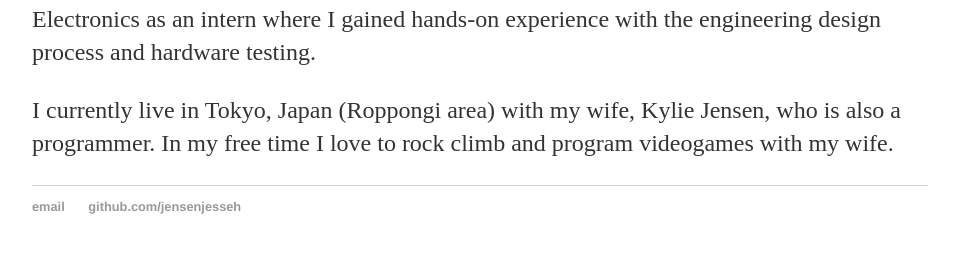
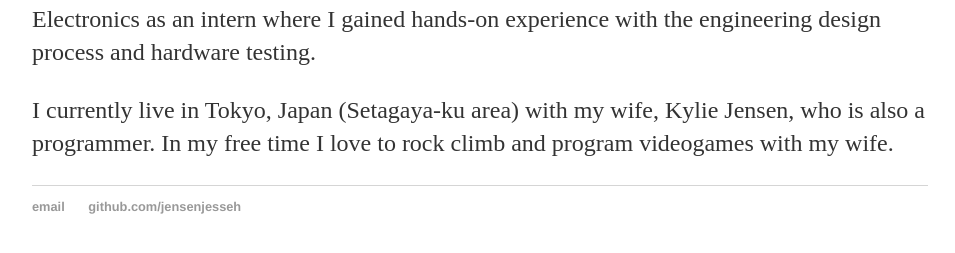
Before and after one commit to jensenjesseh/jensenjesseh.github.io, a Jekyll site: the page built from about/index.html, in a window 1280 px wide. Shown: the part 329-582 px from the top of the page, without its empty margins (160-1115 px from the left). Built offline with Jekyll 4.4.1, drawn with Linux system fonts in a browser that asks for light colours.

Commit message:
Update index.html

```diff
--- a/about/index.html
+++ b/about/index.html
@@ -6,5 +6,5 @@ title: 'About'
  <div class="about">
   <h1>About Me</h1>
   <p>I just graduated (December 2018) from school at Utah State University where I earned my Bachelor of Science degree in Computer Engineering. In addition to my degree-required hardware and low-level programming classes, I studied computer graphics (OpenGL) and FPGA design (VHDL and Verilog). While attending school, I worked for Prismview Electronics as an intern where I gained hands-on experience with the engineering design process and hardware testing.</p>
-   <p>I currently live in Tokyo, Japan (Roppongi area) with my wife, Kylie Jensen, who is also a programmer. In my free time I love to rock climb and program videogames with my wife. </p>
+   <p>I currently live in Tokyo, Japan (Setagaya-ku area) with my wife, Kylie Jensen, who is also a programmer. In my free time I love to rock climb and program videogames with my wife. </p>
 </div><!--/.about -->
```
